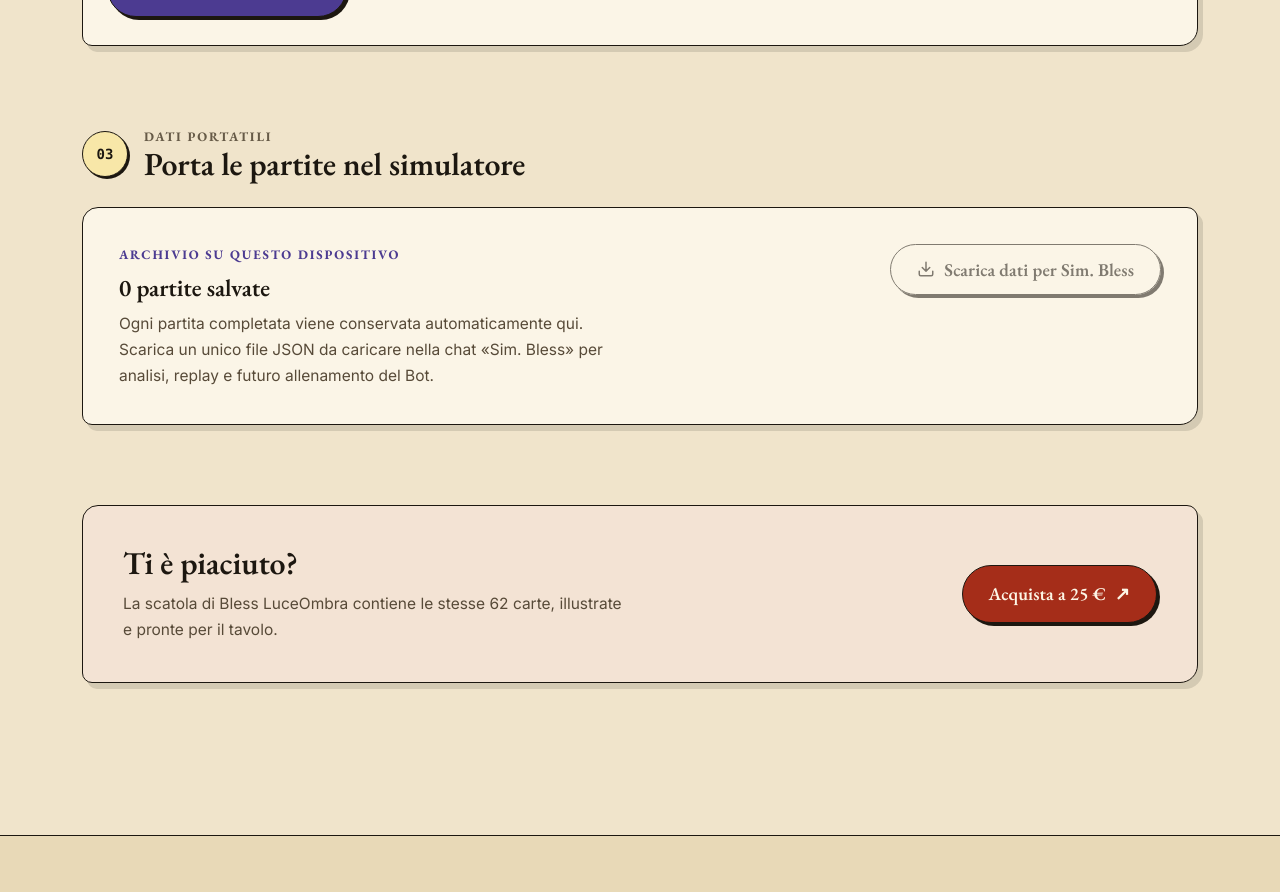
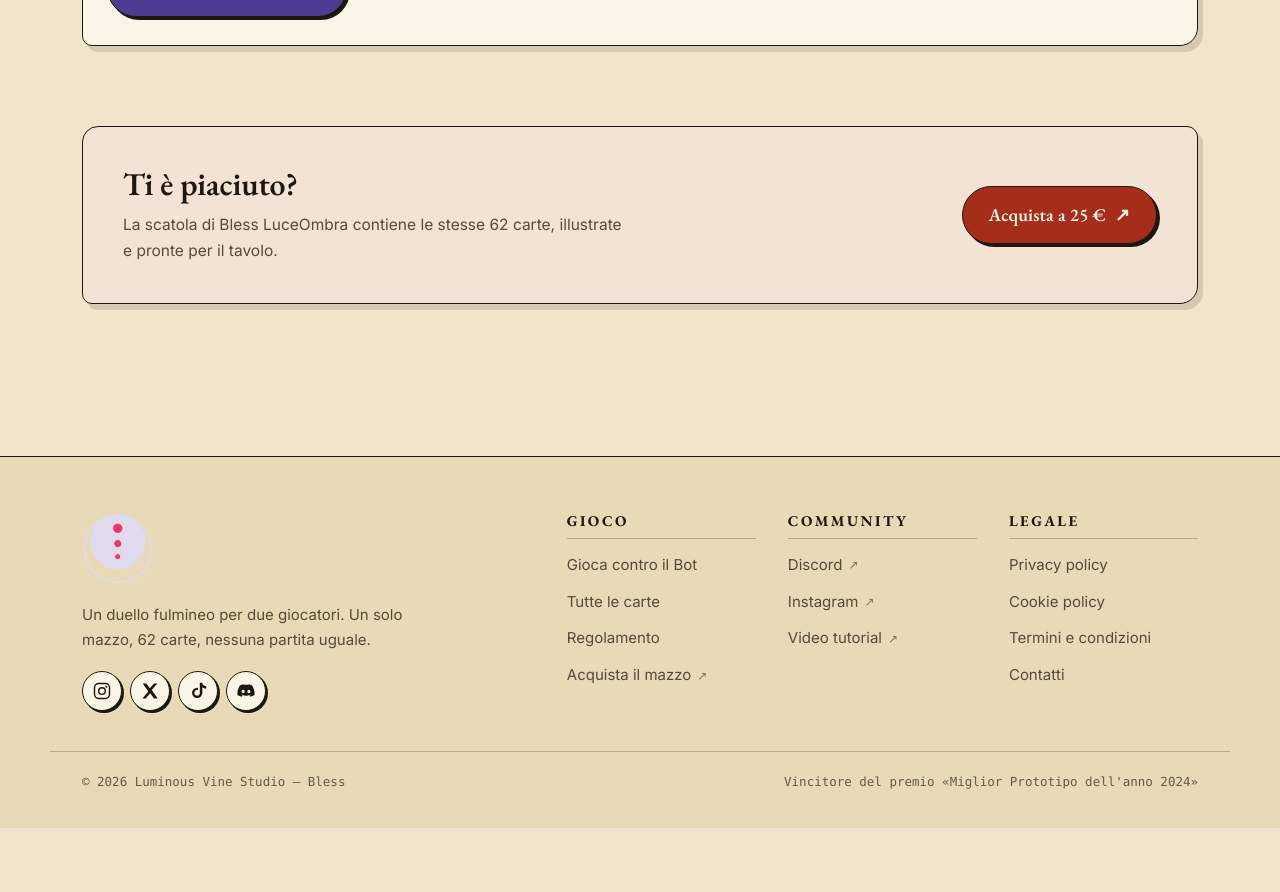
Before and after one commit to Gnottero/Bless, a Next.js app: page /gioco in a window 1280 px wide. Shown: the part 1680-2572 px from the top of the page. After the commit the page ends 2508 px from the top, so only its background shows below. Built offline with nearby package versions, Linux system fonts and the light colour scheme.

Commit message:
fix: hide game data downloads

```diff
--- a/src/app/gioco/PlayLauncher.module.css
+++ b/src/app/gioco/PlayLauncher.module.css
@@ -355,55 +355,6 @@
   color: var(--form-dual);
 }
 
-/* -------------------------------- archive -------------------------------- */
-
-.archive {
-  margin-top: 24px;
-  padding: clamp(24px, 4vw, 36px);
-  display: grid;
-  gap: 20px;
-  align-items: start;
-}
-
-.archiveCopy {
-  display: grid;
-  gap: 10px;
-}
-
-.replays {
-  list-style: none;
-  padding: 0;
-  margin-top: 6px;
-  border-top: 1px dashed var(--line);
-  font-size: 14.5px;
-}
-
-.replays li {
-  display: flex;
-  flex-wrap: wrap;
-  justify-content: space-between;
-  gap: 2px 16px;
-  padding: 8px 0;
-  border-bottom: 1px dashed var(--line);
-}
-
-.replays time {
-  font-family: var(--font-mono);
-  font-size: 13px;
-  color: var(--text-3);
-}
-
-.status {
-  font-size: 14.5px;
-  color: var(--text-2);
-}
-
-/* Empty until an export: out of the flow, so it doesn't add a gap, but
-   still in the page as a live region. */
-.status:empty {
-  position: absolute;
-}
-
 @media (prefers-reduced-motion: reduce) {
   .spinner {
     animation-duration: 2.4s;
@@ -424,13 +375,3 @@
     grid-column: 1 / -1;
   }
 }
-
-@media (min-width: 900px) {
-  .archive {
-    grid-template-columns: minmax(0, 1fr) auto;
-  }
-
-  .archive .action {
-    margin-top: 0;
-  }
-}
--- a/src/app/gioco/PlayLauncher.tsx
+++ b/src/app/gioco/PlayLauncher.tsx
@@ -2,15 +2,11 @@
 
 import { useEffect, useId, useState, type FormEvent, type ReactNode } from "react";
 import {
-  REPLAYS_KEY,
   botUrl,
   createRoom,
-  downloadReplayArchive,
-  readSavedReplays,
   rememberRoomAccess,
   roomUrl,
   type DeckId,
-  type SavedReplay,
 } from "@/lib/simulator";
 import styles from "./PlayLauncher.module.css";
 
@@ -30,18 +26,6 @@
 ];
 
 const DEFAULT_NAME = "Giocatore 1";
-
-const dateFormat = new Intl.DateTimeFormat("it-IT", {
-  day: "numeric",
-  month: "short",
-  hour: "2-digit",
-  minute: "2-digit",
-});
-
-function formatDate(iso: string): string {
-  const date = new Date(iso);
-  return Number.isNaN(date.getTime()) ? "" : dateFormat.format(date);
-}
 
 /* Stroke icons, 24x24 grid. */
 const ICONS = {
@@ -66,7 +50,6 @@
       <path d="M6.5 2H20v20H6.5A2.5 2.5 0 0 1 4 19.5v-15A2.5 2.5 0 0 1 6.5 2Z" />
     </>
   ),
-  download: <path d="M12 15V3M21 15v4a2 2 0 0 1-2 2H5a2 2 0 0 1-2-2v-4M7 10l5 5 5-5" />,
   check: <path d="M20 6 9 17l-5-5" />,
 } satisfies Record<string, ReactNode>;
 
@@ -105,7 +88,7 @@
 }
 
 /**
- * Deck picker, bot / private room launch and the local match archive.
+ * Deck picker and bot / private room launch.
  * The match itself runs in the simulator: see `lib/simulator.ts`.
  */
 export default function PlayLauncher() {
@@ -113,30 +96,19 @@
   const [name, setName] = useState("");
   const [creating, setCreating] = useState(false);
   const [error, setError] = useState("");
-  // null until read on the client, so the server HTML doesn't claim "0".
-  const [replays, setReplays] = useState<SavedReplay[] | null>(null);
-  const [exportStatus, setExportStatus] = useState("");
   const nameId = useId();
 
   const selected = DECKS.find((d) => d.id === deck) ?? DECKS[0];
 
   useEffect(() => {
-    const refresh = () => setReplays(readSavedReplays());
-    const onStorage = (e: StorageEvent) => {
-      if (e.key === null || e.key === REPLAYS_KEY) refresh();
-    };
     // Coming back from the simulator via the back button restores this page
-    // from the bfcache: re-read the archive and unlock the invite button.
+    // from the bfcache: unlock the invite button.
     const onPageShow = (e: PageTransitionEvent) => {
       if (!e.persisted) return;
-      refresh();
       setCreating(false);
     };
-    refresh();
-    window.addEventListener("storage", onStorage);
     window.addEventListener("pageshow", onPageShow);
     return () => {
-      window.removeEventListener("storage", onStorage);
       window.removeEventListener("pageshow", onPageShow);
     };
   }, []);
@@ -155,18 +127,6 @@
       setCreating(false);
     }
   }
-
-  function onDownload() {
-    if (!replays) return;
-    const n = downloadReplayArchive(replays);
-    setExportStatus(
-      n > 0
-        ? `File pronto: contiene ${n} ${n === 1 ? "partita" : "partite"}.`
-        : "Non ci sono ancora partite da esportare.",
-    );
-  }
-
-  const count = replays?.length ?? 0;
 
   return (
     <div className={styles.launcher} data-deck={deck}>
@@ -291,47 +251,6 @@
         </div>
       </section>
 
-      {/* ----------------------------- 03 archive ----------------------------- */}
-      <section className={styles.block} aria-labelledby="partite">
-        <StepHeading n="03" kicker="Dati portatili" title="Porta le partite nel simulatore" id="partite" />
-        <div className={`panel ${styles.archive}`}>
-          <div className={styles.archiveCopy}>
-            <p className={styles.tag}>Archivio su questo dispositivo</p>
-            <h3 className={styles.modeTitle}>
-              {replays === null
-                ? "Partite salvate"
-                : `${count} ${count === 1 ? "partita salvata" : "partite salvate"}`}
-            </h3>
-            <p className={styles.modeText}>
-              Ogni partita completata viene conservata automaticamente qui. Scarica un unico file
-              JSON da caricare nella chat «Sim. Bless» per analisi, replay e futuro allenamento
-              del Bot.
-            </p>
-            {count > 0 && (
-              <ol className={styles.replays}>
-                {replays!.map((r) => (
-                  <li key={r.id}>
-                    <span>{r.title}</span>
-                    <time dateTime={r.saved_at}>{formatDate(r.saved_at)}</time>
-                  </li>
-                ))}
-              </ol>
-            )}
-            {/* Always rendered: a live region added together with its text isn't announced. */}
-            <p className={styles.status} role="status">
-              {exportStatus}
-            </p>
-          </div>
-          <button
-            type="button"
-            className={`btn btn--ghost ${styles.action}`}
-            disabled={count === 0}
-            onClick={onDownload}
-          >
-            <Icon name="download" size={18} /> Scarica dati per Sim. Bless
-          </button>
-        </div>
-      </section>
     </div>
   );
 }
```
Also changed, not shown: src/app/gioco/bot/page.tsx (+0 -18 lines), src/app/gioco/stanza/[code]/page.tsx (+0 -18 lines), src/app/gioco/bot/play.css, 1 other file (tests, documents, lock files or other folders).
